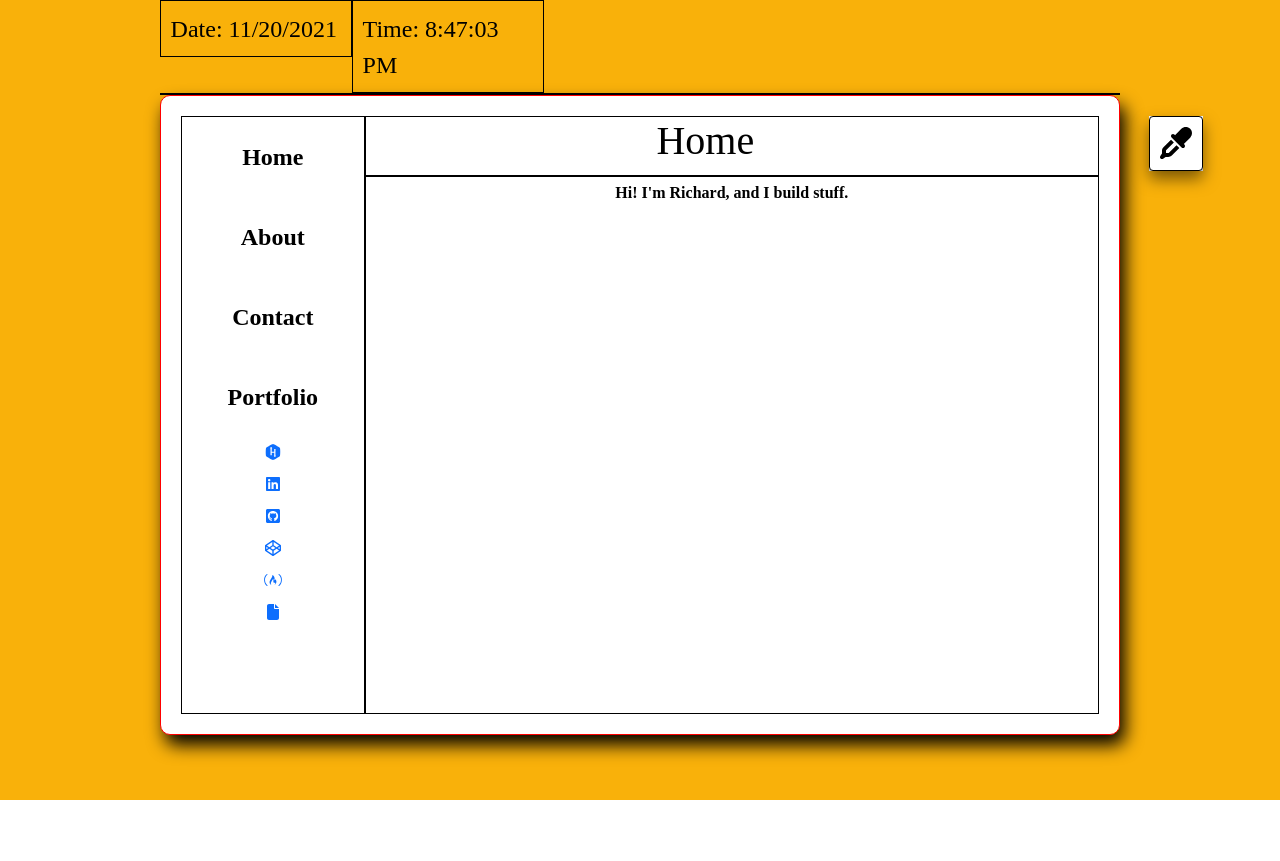
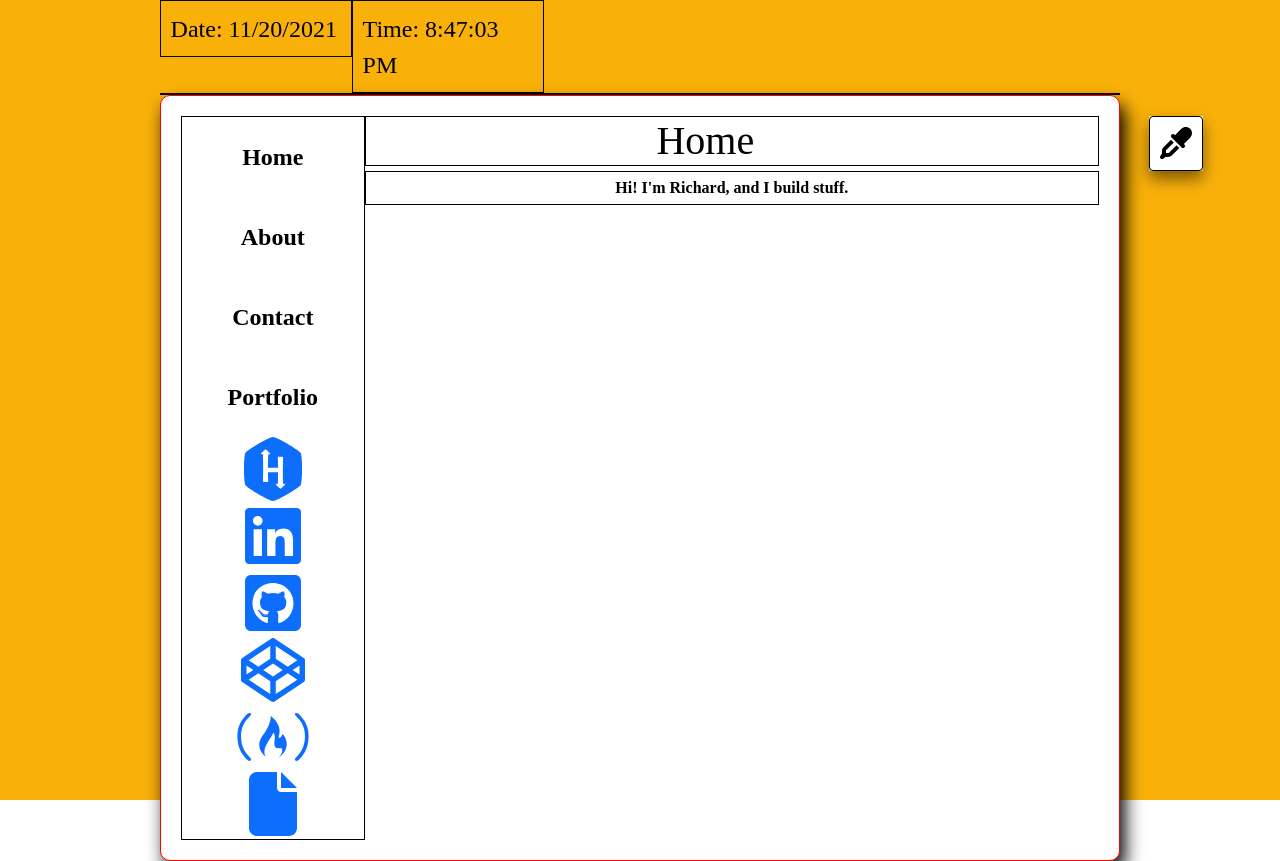
Before and after one commit to raseward14/Responsive-Portfolio, a React (Create React App) app in the folder client/: page / in a window 1280 px wide. Before the commit the page ends 800 px from the top, so only its background shows below. Built offline with nearby package versions, Linux system fonts and the light colour scheme; a web font is replaced by a local one.

Commit message:
imported style.css into nav component, can color and size icons

```diff
--- a/client/src/components/Icons/index.js
+++ b/client/src/components/Icons/index.js
@@ -1,7 +1,8 @@
 import React from 'react';
+import './style.css'
 import Pdf from '../Documents/Richard_Seward_Web_Dev.docx.pdf'
 import { FontAwesomeIcon } from '@fortawesome/react-fontawesome';
-import { faCoffee, faLink, faFile } from '@fortawesome/free-solid-svg-icons';
+import { faFile } from '@fortawesome/free-solid-svg-icons';
 import { faLinkedin, faGithubSquare, faHackerrank, faCodepen, faFreeCodeCamp } from '@fortawesome/free-brands-svg-icons'
 
 function Icons() {
@@ -36,9 +37,10 @@ function Icons() {
             <div className="wrapper">
                 {iconsAndLinks.map((site, key) => {
                     return (
-                        <div key={key} className='icon'>
-                            <a target='null' href={site.link}>
-                                <FontAwesomeIcon className={`${key}`} icon={site.icon} /></a>
+                        <div key={key}>
+                            <a target='null' href={`${site.link}`}>
+                                <FontAwesomeIcon className='icon' icon={site.icon} />
+                            </a>
                         </div>
                     );
                 })}
--- a/client/src/components/Icons/style.css
+++ b/client/src/components/Icons/style.css
@@ -14,7 +14,7 @@ fa-8x 8em
 fa-9x 9em
 fa-10x 10em
 */
-.icon a {
-    margin: auto;
-    font-size: 50px;
+a {
+    color: black;
+    font-size: 4em;
 }
```
